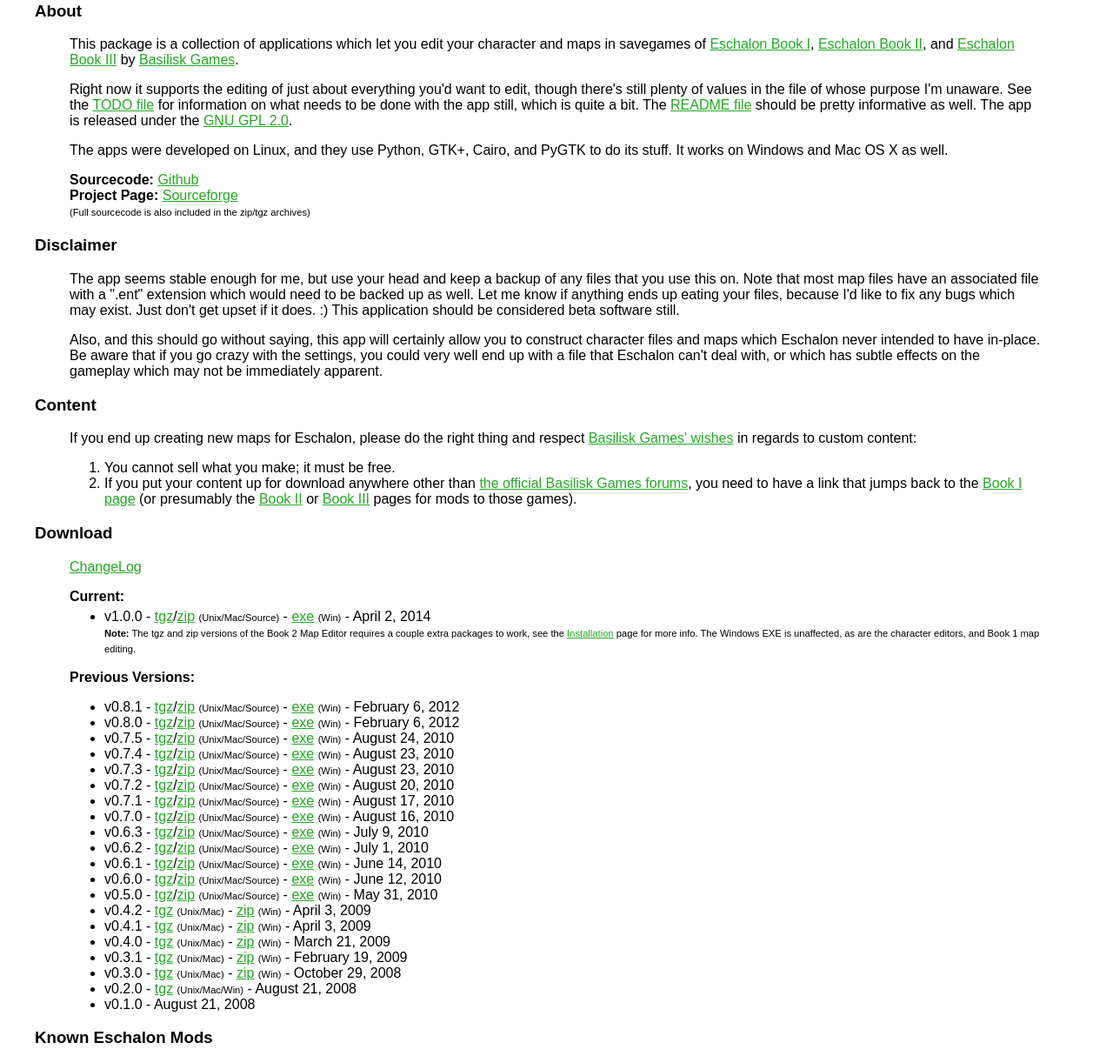
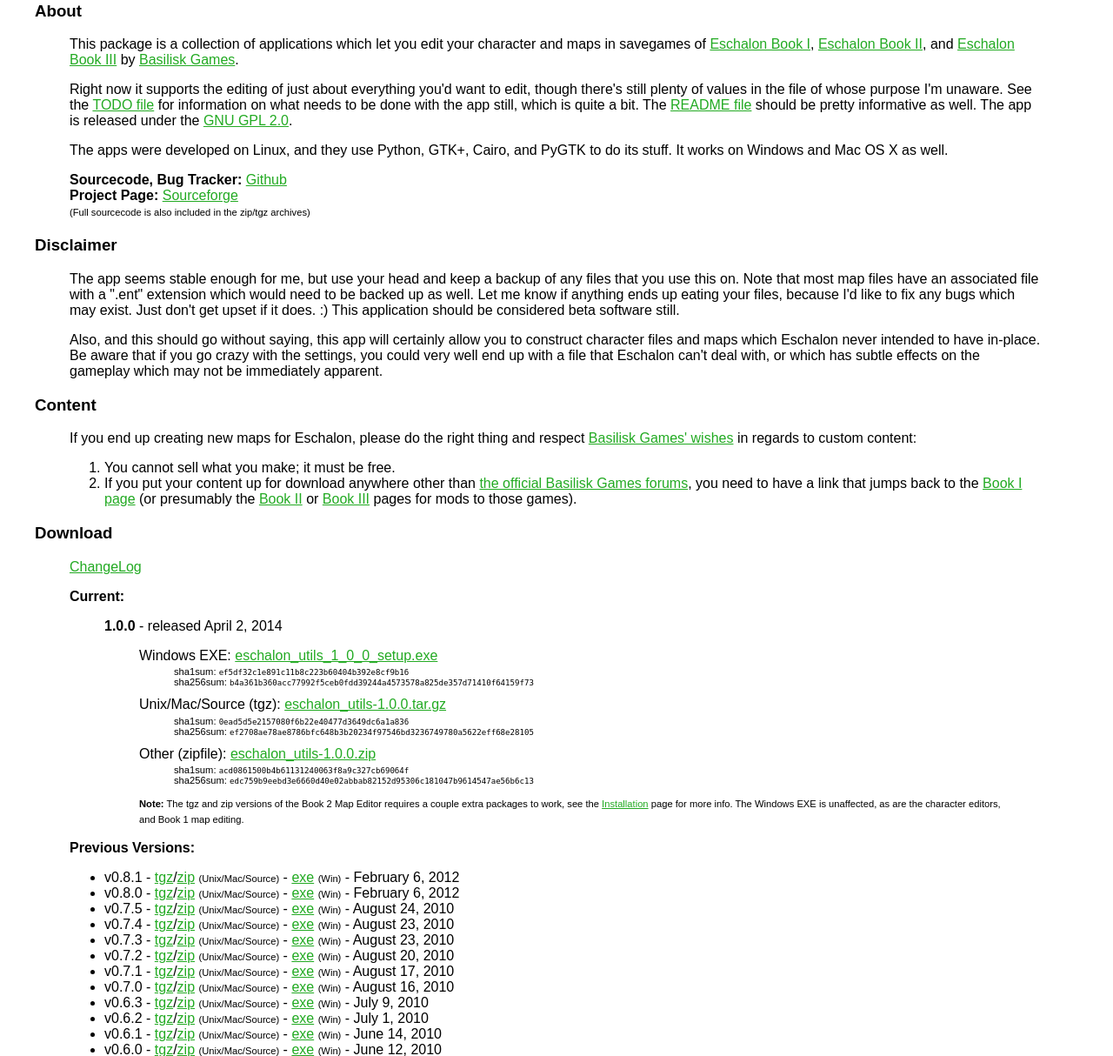
Before and after one commit to apocalyptech/eschalon_utils_web, a PHP site: page / in a window 1280 px wide. Shown: the part 554-1768 px from the top of the page at 87% size. Run offline with PHP 8.4, Linux system fonts and the light colour scheme.

Commit message:
Some layout updates

```diff
--- a/common.php
+++ b/common.php
@@ -138,6 +138,64 @@ function esch_footer()
 	print '</body></html>';
 }
 
+function print_sums($sums)
+{
+    printf("<blockquote class=\"checksums\">\n");
+    printf("sha1sum: <tt>%s</tt><br>\n", $sums[0]);
+    printf("sha256sum: <tt>%s</tt><br>\n", $sums[1]);
+    printf("</blockquote>\n");
+}
+
+function esch_rel_2014($ver, $date,
+    $tgz_sums=null,
+    $zip_sums=null,
+    $exe_sums=null,
+    $dmg_sums=null,
+    $current=false)
+{
+    $exe_ver = str_replace('.', '_', $ver);
+    if (!$current)
+    {
+        printf('<li>');
+    }
+    printf("<p><b>%s</b> - released %s</p>\n", $ver, $date);
+    printf("<blockquote>\n");
+    if (!is_null($exe_sums))
+    {
+        printf("Windows EXE: <a href=\"http://sourceforge.net/projects/eschalonutils/files/eschalon_utils_%s/eschalon_utils_%s_setup.exe/download\">eschalon_utils_%s_setup.exe</a><br>", $ver, $exe_ver, $exe_ver);
+        print_sums($exe_sums);
+    }
+    if (!is_null($tgz_sums))
+    {
+        printf("Unix/Mac/Source (tgz): <a href=\"http://sourceforge.net/projects/eschalonutils/files/eschalon_utils_%s/eschalon_utils-%s.tar.gz/download\">eschalon_utils-%s.tar.gz</a>", $ver, $ver, $ver);
+        print_sums($tgz_sums);
+    }
+    if (!is_null($dmg_sums))
+    {
+        // Nothing yet, but do something similar
+    }
+    if (!is_null($zip_sums))
+    {
+        printf("Other (zipfile): <a href=\"http://sourceforge.net/projects/eschalonutils/files/eschalon_utils_%s/eschalon_utils-%s.zip/download\">eschalon_utils-%s.zip</a> ", $ver, $ver, $ver);
+        print_sums($zip_sums);
+    }
+    if ($current)
+    {
+        ?>
+        <span class="smalltext">
+        <strong>Note:</strong> The tgz and zip versions of the Book 2 Map Editor requires a couple extra packages to
+        work, see the <a href="http://apocalyptech.com/eschalon/installation.php">Installation</a> page for more info.
+        The Windows EXE is unaffected, as are the character editors, and Book 1 map editing.
+        </span>
+        <?
+    }
+    printf("</blockquote>\n");
+    if (!$current)
+    {
+        printf("</li>\n");
+    }
+}
+
 function esch_rel($ver, $date, $warning=false, $b1_only=false)
 {
     if ($b1_only)
--- a/index.php
+++ b/index.php
@@ -31,7 +31,7 @@ pretty informative as well.  The app is released under the
 PyGTK to do its stuff.  It works on Windows and Mac OS X as well.</p>
 
 <p>
-<strong>Sourcecode:</strong> <a href="https://github.com/apocalyptech/eschalon_utils">Github</a><br>
+<strong>Sourcecode, Bug Tracker:</strong> <a href="https://github.com/apocalyptech/eschalon_utils">Github</a><br>
 <strong>Project Page:</strong> <a href="https://sourceforge.net/projects/eschalonutils/">Sourceforge</a><br>
 <span class="smalltext">(Full sourcecode is also included in the zip/tgz archives)</span>
 </p>
@@ -81,7 +81,16 @@ thing and respect
 <p><a href="dist/eschalon_utils-current/ChangeLog.txt">ChangeLog</a></p>
 <strong>Current:</strong>
 <ul>
-<? esch_rel('1.0.0', 'April 2, 2014', true); ?>
+<? esch_rel_2014('1.0.0', 'April 2, 2014',
+    array('0ead5d5e2157080f6b22e40477d3649dc6a1a836',
+        'ef2708ae78ae8786bfc648b3b20234f97546bd3236749780a5622eff68e28105'),
+    array('acd0861500b4b61131240063f8a9c327cb69064f',
+        'edc759b9eebd3e6660d40e02abbab82152d95306c181047b9614547ae56b6c13'),
+    array('ef5df32c1e891c11b8c223b60404b392e8cf9b16',
+        'b4a361b360acc77992f5ceb0fdd39244a4573578a825de357d71410f64159f73'),
+    null,
+    true);
+?>
 </ul>
 <p>
 <strong>Previous Versions:</strong>
@@ -127,8 +136,8 @@ screenshots)</em></li>
 </ul>
 <p><strong>Book III</strong></p>
 <ul>
-<li><a href="http://www.basiliskgames.com/forums/viewtopic.php?f=26&t=9211">The Mystery of Rockhammer Mine</a>, by MyGameCompany</li>
-<li><a href="http://www.basiliskgames.com/forums/viewtopic.php?f=26&t=9015">Alchemist's Tower in Moonrise</a>, by Weird Heather</li>
+<li><a href="http://www.basiliskgames.com/forums/viewtopic.php?f=34&t=9211">The Mystery of Rockhammer Mine</a>, by MyGameCompany</li>
+<li><a href="http://www.basiliskgames.com/forums/viewtopic.php?f=34&t=9015">Alchemist's Tower in Moonrise</a>, by Weird Heather</li>
 <li><a href="http://www.basiliskgames.com/forums/viewtopic.php?f=34&t=9263">Small Dungeons - Rockhammer</a>, by Weird Heather</li>
 </ul>
 </blockquote>
@@ -153,7 +162,7 @@ Feel free to email me at <a href="mailto:pez@apocalyptech.com?subject=Eschalon B
  if you've got questions or concerns.  I'm also logged in to
 <a href="http://freenode.net/irc_servers.shtml">irc.freenode.net</a>
 as the user "sekhmet" if you'd prefer that.
-Alternatively, <a href="http://basiliskgames.com/forums/viewtopic.php?f=3&amp;t=1809">here's a thread at the Basilisk Forums</a> which I watch.
+Alternatively, <a href="http://basiliskgames.com/forums/viewtopic.php?f=34&amp;t=9276">here's a thread at the Basilisk Forums</a> which I watch.
 </p>
 </blockquote>
 
--- a/style.css
+++ b/style.css
@@ -115,3 +115,7 @@ ul, ol {
 .spacedol li {
     margin-bottom: .4em;
 }
+.checksums {
+    margin-top: .3em;
+    font-size: .7em;
+}
```
Also changed, not shown: test.php (deleted, +0 -9 lines).
